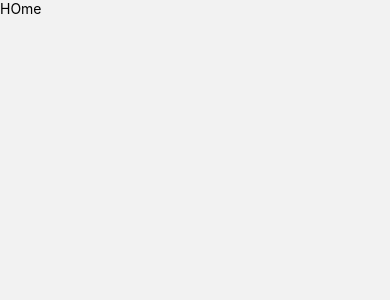
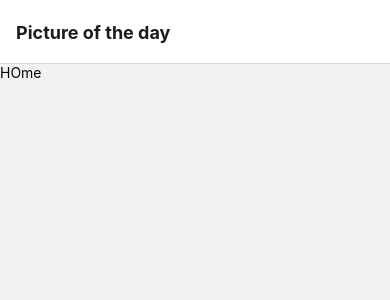
Before and after one commit to gurtej1992/TakeHomeChallenge, a React Native app: screen / in a window 390 px wide. Shown: the top 300 px of the page. Built offline with nearby package versions, Linux system fonts and the light colour scheme.

Commit message:
Added header on navigation

```diff
--- a/App.js
+++ b/App.js
@@ -8,10 +8,11 @@ const Stack = createStackNavigator();
 function MyStack() {
   return (
     <Stack.Navigator
-      screenOptions={{
-        headerShown:false,
-
-      }} initialRouteName={"Home"}>
+    screenOptions={{
+      headerTitleStyle: {
+        fontWeight: 'bold',
+      },
+    }}initialRouteName={"Home"}>
       <Stack.Screen name="Home" component={HomeScreen}  options={{ title: 'Picture of the day' }} />
       <Stack.Screen name="Detail" component={DetailScreen} />
       </Stack.Navigator>
```
